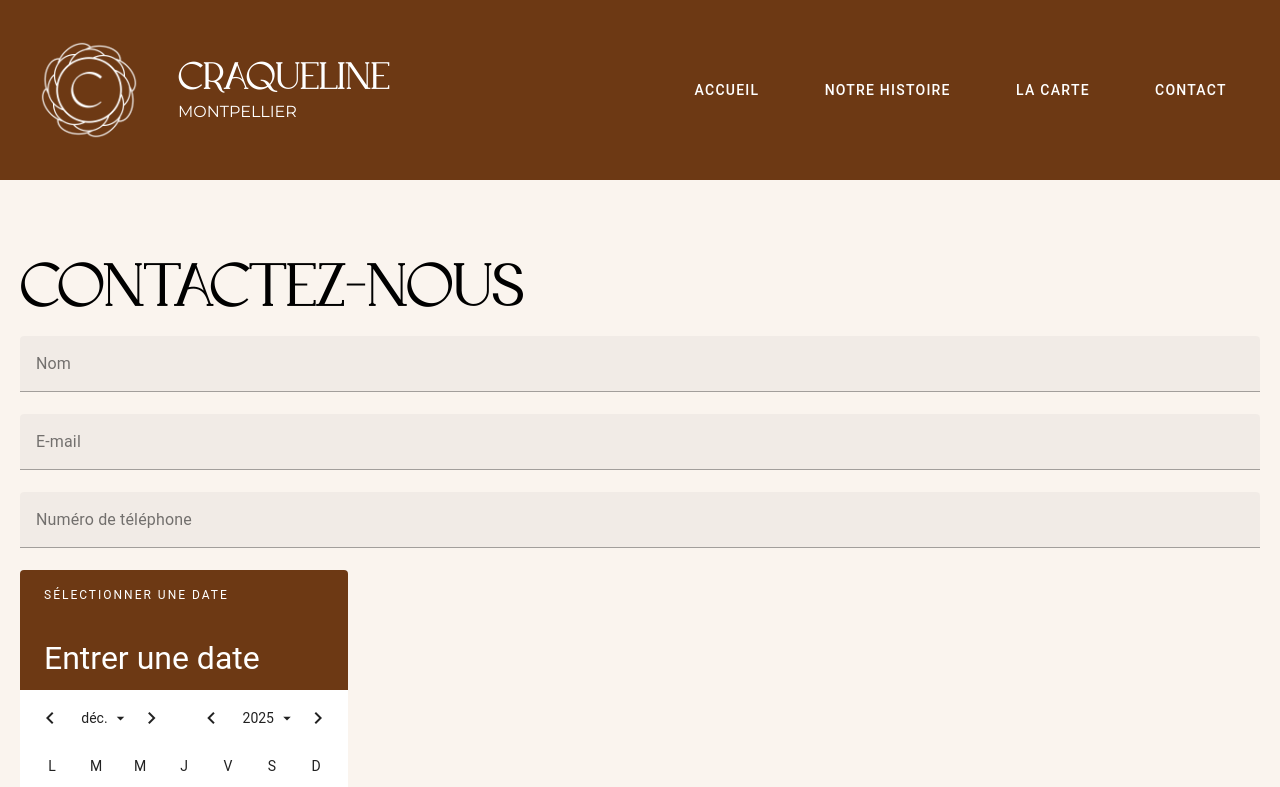
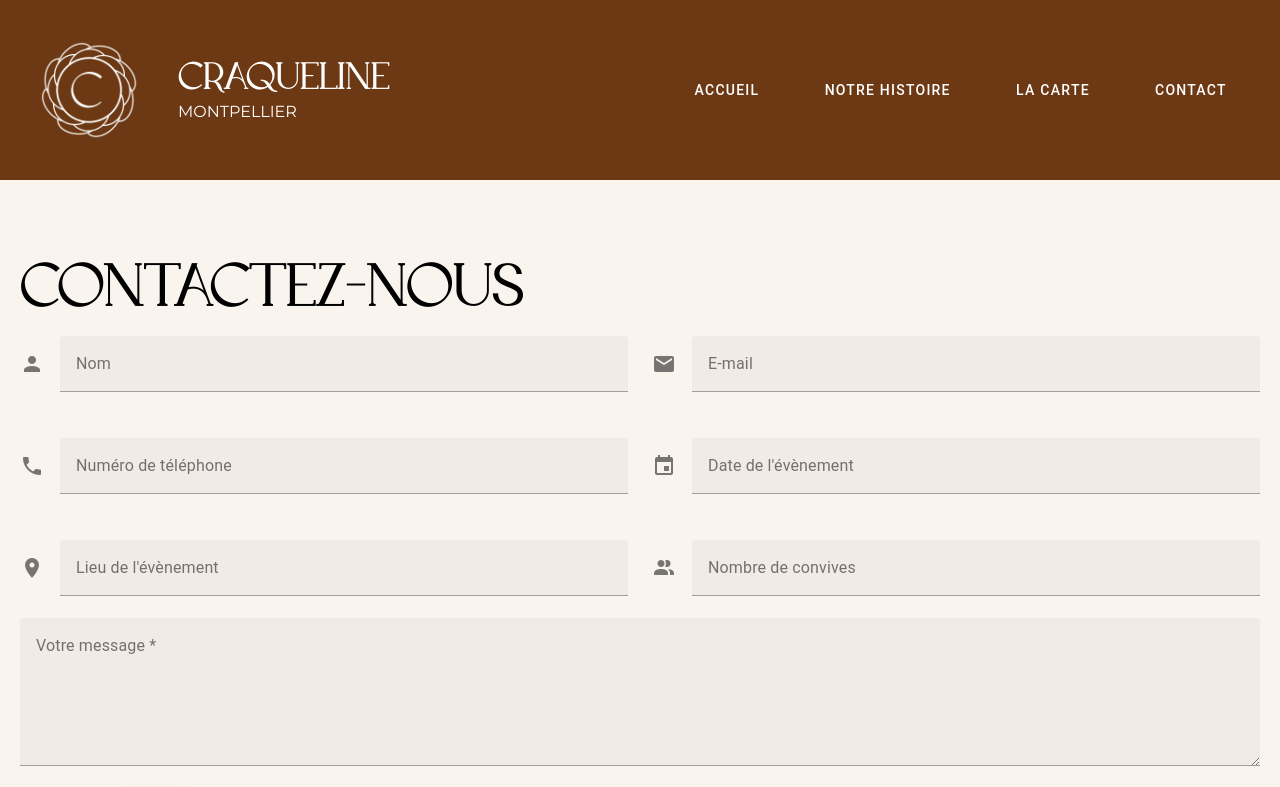
Before and after one commit to SamuelQuetin/craqueline, a Vue app: page /contact in a window 1280 px wide. Shown: the top 787 px of the page. Built offline with nearby package versions, Linux system fonts and the light colour scheme.

Commit message:
Update favicon and enhance Contact form layout with improved structure, icons, and validation logic.

```diff
--- a/index.html
+++ b/index.html
@@ -2,7 +2,7 @@
 <html lang="fr">
 <head>
     <meta charset="UTF-8"/>
-    <link rel="icon" href="src/assets/photo/iconMel.png"/>
+    <link rel="icon" href="src/assets/favicon.png"/>
     <link rel="preconnect" href="https://fonts.gstatic.com" crossorigin>
     <link href="https://fonts.googleapis.com/css2?family=Montserrat:wght@400;500;600;700&display=swap"
           rel="stylesheet">
--- a/src/view/Contact.vue
+++ b/src/view/Contact.vue
@@ -4,63 +4,96 @@
     <v-form
         v-model="validForm"
     >
+      <v-row>
+        <v-col cols="12" md="6">
           <v-text-field
               v-model="nom"
+              :rules="nameRules"
               label="Nom"
-          :rules="nameRules"
               outlined
               required
               type="text"
+              prepend-icon="mdi-account"
           ></v-text-field>
+        </v-col>
+        <v-col cols="12" md="6">
           <v-text-field
               v-model="email"
+              :rules="emailRules"
               label="E-mail"
-          :rules="emailRules"
               outlined
               required
               type="email"
+              prepend-icon="mdi-email"
           ></v-text-field>
+        </v-col>
+      </v-row>
+      <v-row>
+        <v-col cols="12" md="6">
           <v-text-field
               v-model="numPhone"
+              :rules="phoneRules"
               label="Numéro de téléphone"
-          :rules="phoneRules"
               outlined
               type="phone"
+              prepend-icon="mdi-phone"
           ></v-text-field>
+        </v-col>
+        <v-col cols="12" md="6">
+          <v-text-field
+              v-model="date"
+              label="Date de l'évènement"
+              prepend-icon="mdi-calendar"
+          >
+            <v-menu
+                activator="parent"
+                location="bottom"
+            >
               <v-date-picker
                   v-model="date"
+                  :allowed-dates="allowedDates"
                   color="quaternary"
-          label="Date de l'évènement"
-          :allowed-dates="allowedDates"
-          outlined
-          type="date"
-          class="mb-4"
-      ></v-date-picker>
+              >
+              </v-date-picker>
+            </v-menu>
+          </v-text-field>
+        </v-col>
+      </v-row>
+      <v-row>
+        <v-col cols="12" md="6">
           <v-text-field
               v-model="where"
               label="Lieu de l'évènement"
               outlined
+              prepend-icon="mdi-map-marker"
           ></v-text-field>
+        </v-col>
+        <v-col cols="12" md="6">
           <v-text-field
               v-model="numPers"
-          label="Nombre de convive"
+              label="Nombre de convives"
               outlined
+              prepend-icon="mdi-account-multiple"
           ></v-text-field>
-
+        </v-col>
+      </v-row>
       <v-textarea
           v-model="message"
+          :rules="messageRules"
+          counter="1028"
           label="Votre message *"
           outlined
-          counter="1028"
           required
           type="text"
-          :rules="messageRules"
       ></v-textarea>
       <v-btn
           :disabled="!validForm"
           @click="sendMail">
         Envoyer
       </v-btn>
+      <v-btn
+        @click="console.log(date)"
+      ></v-btn>
     </v-form>
   </v-container>
 </template>
@@ -105,8 +138,9 @@ today.setHours(0, 0, 0, 0); // Réinitialiser l'heure pour comparer uniquement l
 const allowedDates = (val) => {
   return new Date(val) >= today;
 };
+
 function sendMail() {
-  if(!validForm.value) return
+  if (!validForm.value) return
   let data = ``;
 
   data += `<b>Nom :</b> ${nom.value}<br>`;
```
Also changed, not shown: src/assets/favicon.png (added), src/assets/photo/iconMel.png (deleted). Lines whose indentation alone changed are shown as unchanged.
